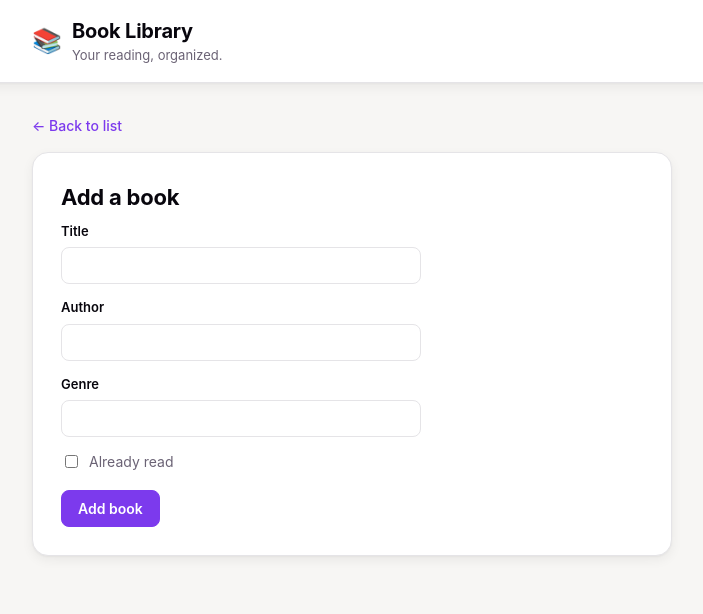
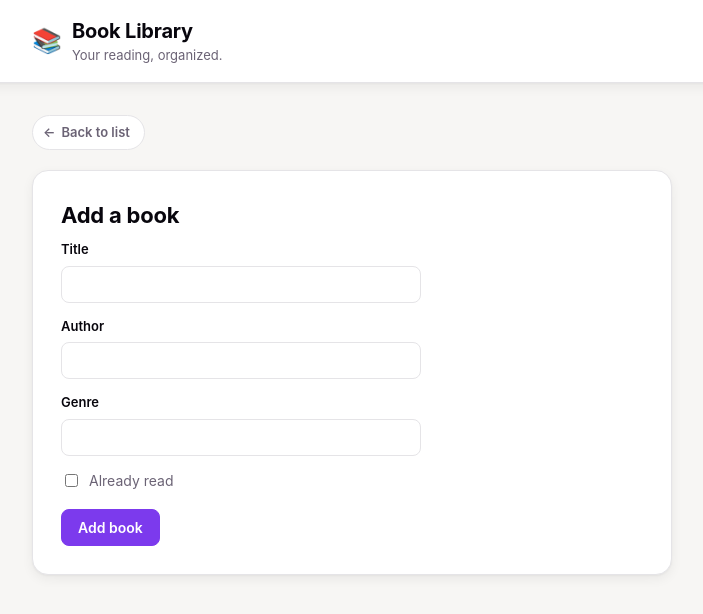
Before and after one commit to JacklineKerketta9/book-library-api, a React (Vite) app in the folder frontend/: page /add in a window 1280 px wide. Shown: the top 614 px of the page, without its empty margins (48-751 px from the left). Built offline with nearby package versions, Linux system fonts and the light colour scheme.

Commit message:
Give the back link a proper pill-button treatment
Was plain underlined text; now a bordered pill with a hover state
and an arrow that slides left on hover for a bit of tactile polish.

```diff
--- a/frontend/src/App.css
+++ b/frontend/src/App.css
@@ -169,15 +169,35 @@ button.danger:hover {
 /* --- Back link --- */
 
 .back-link {
-  display: inline-block;
-  font-size: 14px;
-  font-weight: 500;
-  margin-bottom: 16px;
+  display: inline-flex;
+  align-items: center;
+  gap: 6px;
+  font-size: 13px;
+  font-weight: 600;
+  color: var(--text);
+  margin-bottom: 20px;
+  padding: 7px 14px 7px 10px;
+  border-radius: 999px;
+  border: 1px solid var(--border);
+  background: var(--card-bg);
   text-decoration: none;
+  transition: color 0.15s, border-color 0.15s, background 0.15s, box-shadow 0.15s;
 }
 
 .back-link:hover {
-  text-decoration: underline;
+  color: var(--accent);
+  border-color: var(--accent-border);
+  background: var(--accent-bg);
+  box-shadow: var(--shadow);
+}
+
+.back-link .arrow {
+  display: inline-block;
+  transition: transform 0.2s ease;
+}
+
+.back-link:hover .arrow {
+  transform: translateX(-3px);
 }
 
 /* --- Book grid --- */
--- a/frontend/src/pages/AddBook.jsx
+++ b/frontend/src/pages/AddBook.jsx
@@ -26,7 +26,7 @@ function AddBook() {
     return (
         <div className='add-book'>
             <Link to='/' className='back-link'>
-                &larr; Back to list
+                <span className='arrow'>&larr;</span> Back to list
             </Link>
 
             <div className='detail-card form-card'>
--- a/frontend/src/pages/BookDetail.jsx
+++ b/frontend/src/pages/BookDetail.jsx
@@ -28,7 +28,7 @@ function BookDetail() {
     return (
         <div className='book-detail'>
             <Link to='/' className='back-link'>
-                &larr; Back to list
+                <span className='arrow'>&larr;</span> Back to list
             </Link>
 
             <div className='detail-card'>
```
